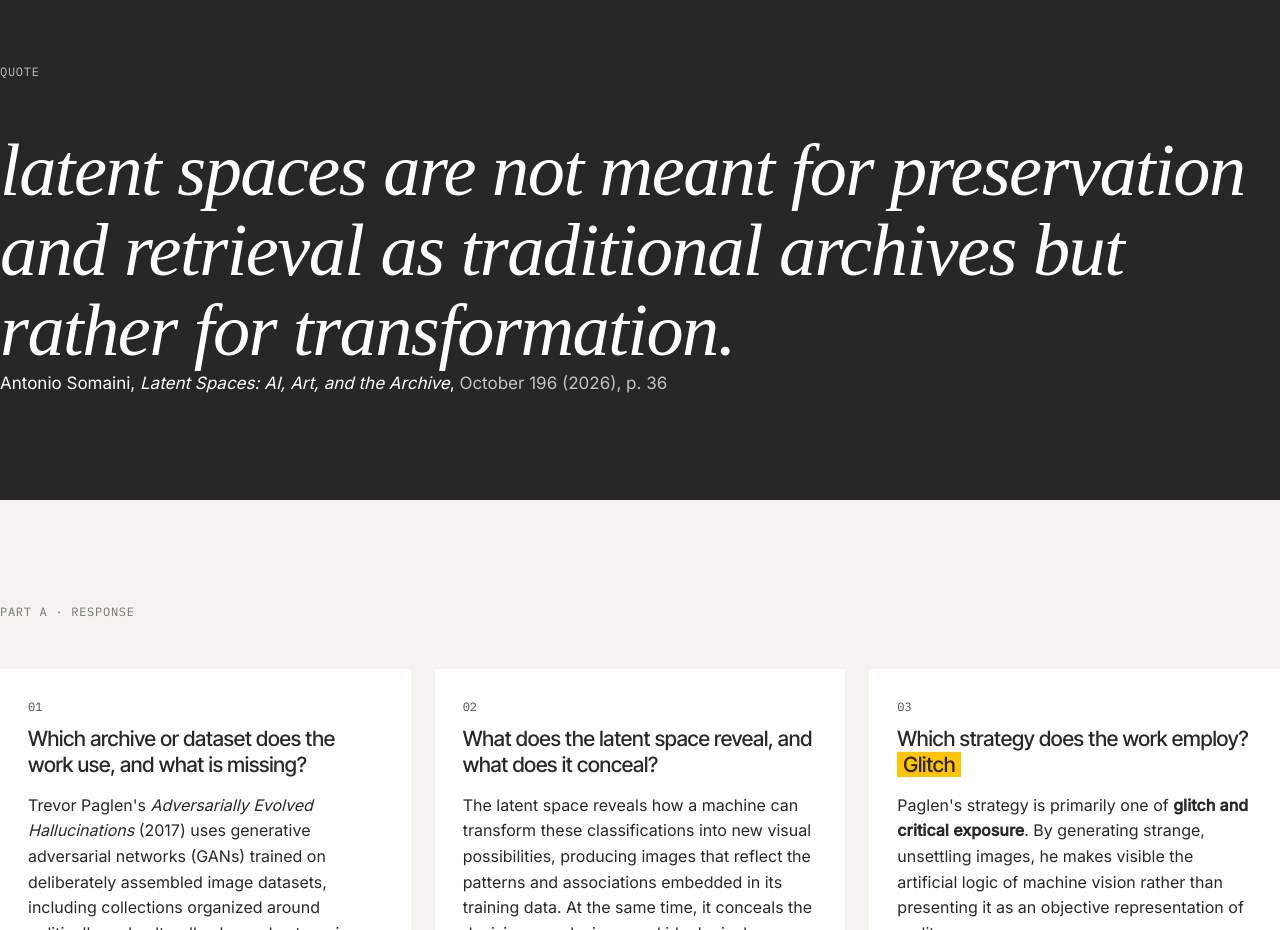
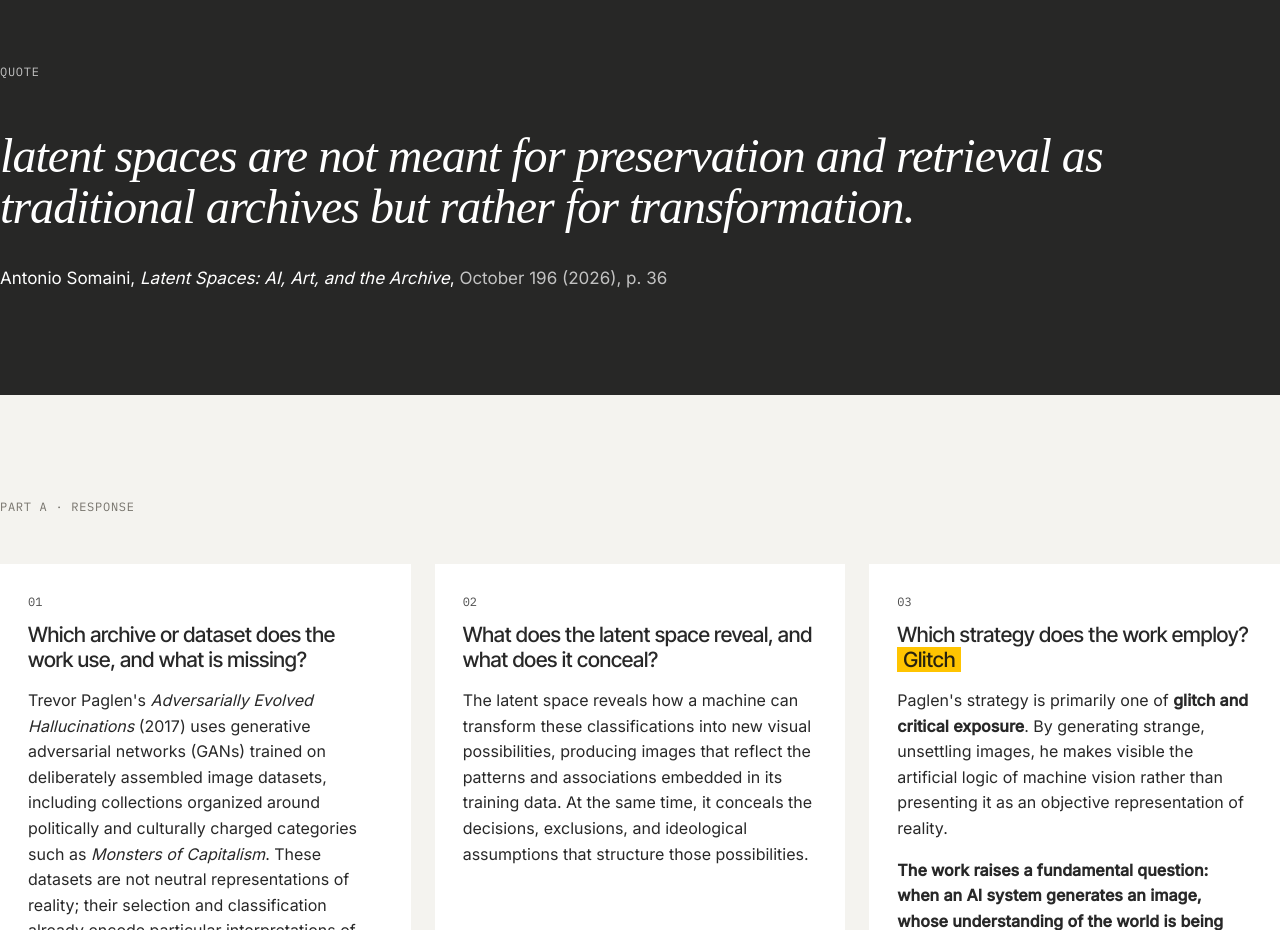
Before and after one commit to eaylis-ai/YaelShinkar_Latent.Space, a plain HTML site: page index.html in a window 1280 px wide. Shown: the part 840-1770 px from the top of the page. Drawn offline with Linux system fonts and the light colour scheme.

Commit message:
Update index.html

```diff
--- a/index.html
+++ b/index.html
@@ -182,7 +182,8 @@
   .lb .x{position:absolute;top:12px;right:14px;font-size:22px;line-height:1;z-index:2}
   @media(max-width:800px){.lb{grid-template-columns:1fr}.lb .txt{border-left:0;border-top:1px solid var(--ink)}}
 
-  .quote{font-family:"Times New Roman",Times,serif;font-weight:400;font-style:italic;font-size:clamp(44px,5.8vw,76px);line-height:1.08;letter-spacing:-.02em;width:100%;max-width:none;margin:0}
+  .quote{font-family:"Times New Roman",Times,serif;font-weight:400;font-style:italic;font-size:clamp(38px,3.8vw,48px);line-height:1.08;letter-spacing:-.02em;width:100%;max-width:none;margin:0}
+  .attr{margin-top:32px}
 </style>
 </head>
 <body id="top">
```
